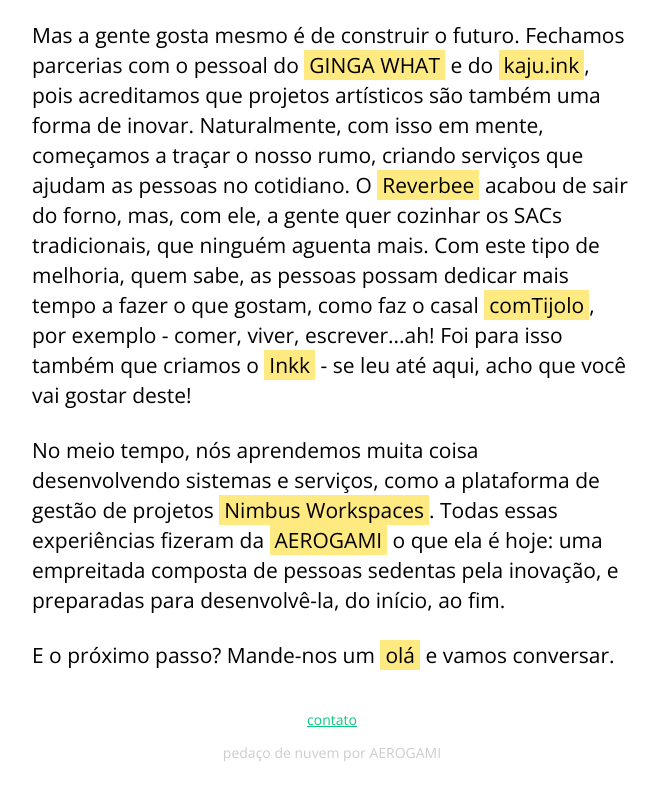
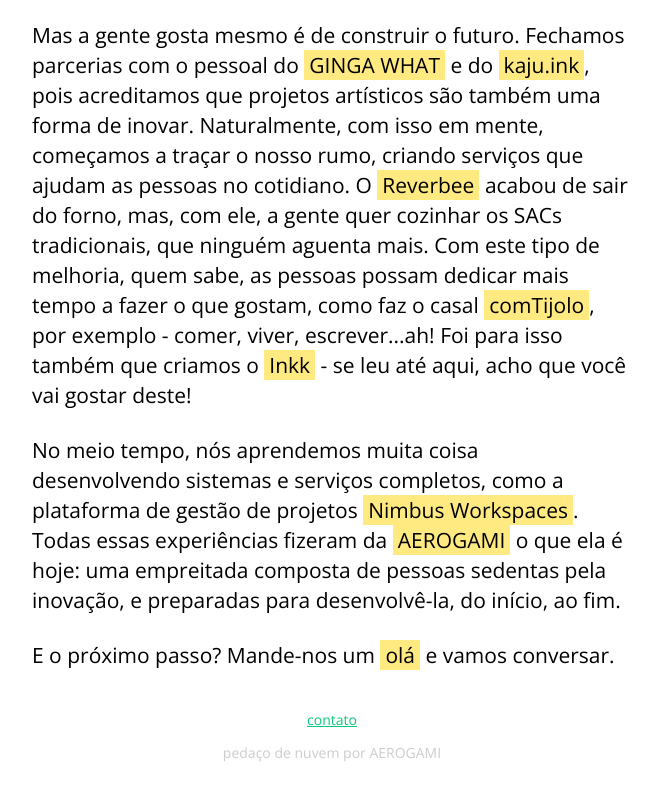
Before and after one commit to Aerogami/aerogami.github.io, a plain HTML site: page index.html in a window 1280 px wide. Shown: the part 638-1438 px from the top of the page, without its empty margins (308-967 px from the left). Drawn offline with nearby package versions, Linux system fonts and the light colour scheme.

Commit message:
Update index.html

```diff
--- a/index.html
+++ b/index.html
@@ -105,7 +105,7 @@
 			  Mas a gente gosta mesmo é de construir o futuro. Fechamos parcerias com o pessoal do <a href="http://gingawhat.herokuapp.com/" target="_blank">GINGA WHAT</a> e do <a href="http://www.kajuink.com" target="_blank">kaju.ink</a>, pois acreditamos que projetos artísticos são também uma forma de inovar. Naturalmente, com isso em mente, começamos a traçar o nosso rumo, criando serviços que ajudam as pessoas no cotidiano. O <a href="http://www.reverbee.com" target="_blank">Reverbee</a> acabou de sair do forno, mas, com ele, a gente quer cozinhar os SACs tradicionais, que ninguém aguenta mais. Com este tipo de melhoria, quem sabe, as pessoas possam dedicar mais tempo a fazer o que gostam, como faz o casal <a href="http://www.comtijolo.com" target="_blank">comTijolo</a>, por exemplo - comer, viver, escrever...ah! Foi para isso também que criamos o <a href="http://inkk.herokuapp.com/" target="_blank">Inkk</a> - se leu até aqui, acho que você vai gostar deste!
 			</p>
 			<p>
-			  No meio tempo, nós aprendemos muita coisa desenvolvendo sistemas e serviços, como a plataforma de gestão de projetos <a href="http://www.nimbusws.com.br" target="_blank">Nimbus Workspaces</a>. Todas essas experiências fizeram da <a href="https://www.facebook.com/pages/AEROGAMI/487174171338576" target="_blank">AEROGAMI</a> o que ela é hoje: uma empreitada composta de pessoas sedentas pela inovação, e preparadas para desenvolvê-la, do início, ao fim.
+			  No meio tempo, nós aprendemos muita coisa desenvolvendo sistemas e serviços completos, como a plataforma de gestão de projetos <a href="http://www.nimbusws.com.br" target="_blank">Nimbus Workspaces</a>. Todas essas experiências fizeram da <a href="https://www.facebook.com/pages/AEROGAMI/487174171338576" target="_blank">AEROGAMI</a> o que ela é hoje: uma empreitada composta de pessoas sedentas pela inovação, e preparadas para desenvolvê-la, do início, ao fim.
 			</p>
 			<p>
 			  E o próximo passo? Mande-nos um <a class="link" href="mailto:para@aerogami.com.br">olá</a> e vamos conversar.
```
